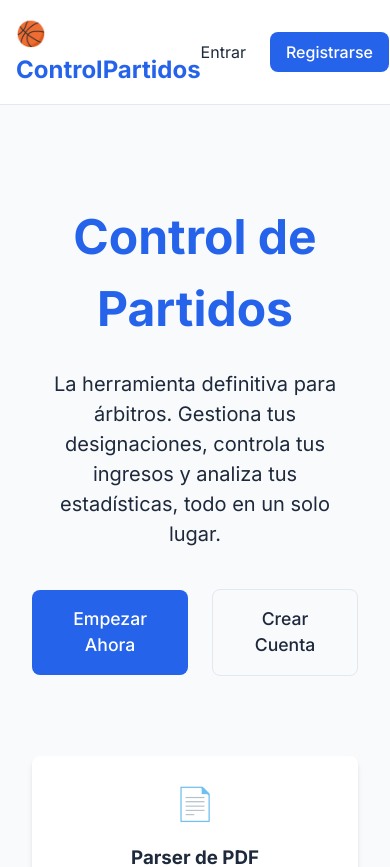
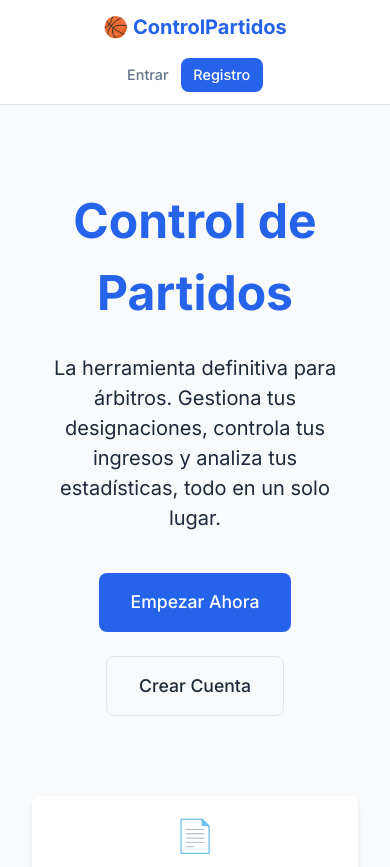
Before and after one commit to jacasho22/control-partidos, a Next.js app: page / in a window 390 px wide. Shown: the top 867 px of the page. Built offline with nearby package versions, Linux system fonts and the light colour scheme; no server answers.

Commit message:
Mejora: diseño Mobile First, Navbar responsivo y botón Cómo llegar (GPS)

```diff
--- a/src/app/globals.css
+++ b/src/app/globals.css
@@ -28,7 +28,13 @@ body {
 .container {
   max-width: 1200px;
   margin: 0 auto;
-  padding: 2rem 1rem;
+  padding: 1rem;
+}
+
+@media (min-width: 768px) {
+  .container {
+    padding: 2rem 1rem;
+  }
 }
 
 a {
@@ -40,6 +46,7 @@ button {
   cursor: pointer;
   border: none;
   font: inherit;
+  -webkit-tap-highlight-color: transparent;
 }
 
 /* Common components classes */
@@ -47,16 +54,33 @@ button {
   background: var(--white);
   border-radius: var(--radius);
   box-shadow: var(--shadow);
-  padding: 1.5rem;
+  padding: 1rem;
   margin-bottom: 1rem;
 }
 
+@media (min-width: 768px) {
+  .card {
+    padding: 1.5rem;
+  }
+}
+
 .btn {
-  display: inline-block;
-  padding: 0.5rem 1rem;
+  display: inline-flex;
+  align-items: center;
+  justify-content: center;
+  padding: 0.75rem 1.25rem;
   border-radius: var(--radius);
   font-weight: 500;
   transition: all 0.2s;
+  font-size: 0.95rem;
+  gap: 0.5rem;
+}
+
+@media (min-width: 768px) {
+  .btn {
+    padding: 0.5rem 1rem;
+    font-size: 1rem;
+  }
 }
 
 .btn-primary {
@@ -86,32 +110,148 @@ select {
   border: 1px solid var(--border);
   border-radius: var(--radius);
   font-size: 1rem;
+  appearance: none;
 }
 
 input:focus {
   outline: none;
   border-color: var(--primary);
-  ring: 2px solid var(--primary);
+  box-shadow: 0 0 0 2px rgba(37, 99, 235, 0.1);
 }
 
 .flex {
   display: flex;
-  gap: 1rem;
+  gap: 0.75rem;
   align-items: center;
+  flex-wrap: wrap;
 }
 
 .grid {
   display: grid;
-  gap: 1.5rem;
-  grid-template-columns: repeat(auto-fill, minmax(300px, 1fr));
+  gap: 1rem;
+  grid-template-columns: 1fr;
+}
+
+@media (min-width: 640px) {
+  .grid {
+    grid-template-columns: repeat(auto-fill, minmax(300px, 1fr));
+    gap: 1.5rem;
+  }
 }
 
 .text-center {
   text-align: center;
 }
+
 .mt-4 {
   margin-top: 1rem;
 }
+
 .mb-4 {
   margin-bottom: 1rem;
 }
+
+h1 {
+  font-size: 1.5rem;
+}
+
+@media (min-width: 768px) {
+  h1 {
+    font-size: 2rem;
+  }
+}
+
+/* Navbar */
+.navbar {
+  background: var(--white);
+  border-bottom: 1px solid var(--border);
+  position: sticky;
+  top: 0;
+  z-index: 100;
+}
+
+.navbar-container {
+  display: flex;
+  flex-direction: column;
+  gap: 1rem;
+  padding: 0.75rem 1rem;
+}
+
+@media (min-width: 768px) {
+  .navbar-container {
+    flex-direction: row;
+    justify-content: space-between;
+    align-items: center;
+    padding: 1rem;
+  }
+}
+
+.logo {
+  font-size: 1.25rem;
+  font-weight: bold;
+  color: var(--primary);
+  text-align: center;
+}
+
+@media (min-width: 768px) {
+  .logo {
+    font-size: 1.5rem;
+    text-align: left;
+  }
+}
+
+.nav-links {
+  display: flex;
+  gap: 0.75rem;
+  align-items: center;
+  justify-content: center;
+  flex-wrap: wrap;
+  font-size: 0.9rem;
+}
+
+@media (min-width: 768px) {
+  .nav-links {
+    gap: 1.5rem;
+    font-size: 1rem;
+  }
+}
+
+.nav-item {
+  color: var(--text-muted);
+  font-weight: 500;
+  transition: color 0.2s;
+}
+
+.nav-item:hover {
+  color: var(--primary);
+}
+
+.admin-link {
+  color: var(--text-muted);
+  font-weight: bold;
+  border: 1px solid var(--border);
+  padding: 0.2rem 0.5rem;
+  borderRadius: 4px;
+  font-size: 0.8rem;
+}
+
+.user-menu {
+  display: flex;
+  align-items: center;
+  gap: 0.75rem;
+  border-left: 1px solid var(--border);
+  padding-left: 0.75rem;
+}
+
+.signout-btn {
+  background: transparent;
+  color: var(--error);
+  font-size: 0.85rem;
+  font-weight: 500;
+}
+
+.nav-btn-signup {
+  padding: 0.4rem 0.8rem;
+  font-size: 0.9rem;
+  color: var(--white) !important;
+}
--- a/src/components/Navbar.tsx
+++ b/src/components/Navbar.tsx
@@ -6,34 +6,32 @@ import { useState } from 'react';
 
 export default function Navbar() {
   const { data: session } = useSession();
-  const [isOpen, setIsOpen] = useState(false);
 
   return (
-    <nav style={navStyle}>
-      <div className="container" style={navContainerStyle}>
-        <Link href="/" style={logoStyle}>
+    <nav className="navbar">
+      <div className="container navbar-container">
+        <Link href="/" className="logo">
           🏀 Control<span>Partidos</span>
         </Link>
 
-        <div style={navLinksStyle}>
+        <div className="nav-links">
           {session ? (
             <>
-              <Link href="/dashboard">Dashboard</Link>
-              <Link href="/matches">Mis Partidos</Link>
-              <Link href="/upload">Subir PDF</Link>
-              <Link href="/statistics">Estadísticas</Link>
+              <Link href="/dashboard" className="nav-item">Dashboard</Link>
+              <Link href="/matches" className="nav-item">Partidos</Link>
+              <Link href="/upload" className="nav-item">Subir</Link>
+              <Link href="/statistics" className="nav-item">Stats</Link>
               {session.user?.role === 'ADMIN' && (
-                <Link href="/admin" style={adminLinkStyle}>Admin</Link>
+                <Link href="/admin" className="admin-link">Admin</Link>
               )}
-              <div style={userMenuStyle}>
-                <span>{session.user?.name}</span>
-                <button onClick={() => signOut()} style={signOutBtnStyle}>Salir</button>
+              <div className="user-menu">
+                <button onClick={() => signOut()} className="signout-btn">Salir</button>
               </div>
             </>
           ) : (
             <>
-              <Link href="/login">Entrar</Link>
-              <Link href="/register" className="btn btn-primary" style={{color: 'white'}}>Registrarse</Link>
+              <Link href="/login" className="nav-item">Entrar</Link>
+              <Link href="/register" className="btn btn-primary nav-btn-signup">Registro</Link>
             </>
           )}
         </div>
@@ -42,52 +40,4 @@ export default function Navbar() {
   );
 }
 
-const navStyle: React.CSSProperties = {
-  background: 'var(--white)',
-  borderBottom: '1px solid var(--border)',
-  position: 'sticky',
-  top: 0,
-  zIndex: 100,
-};
-
-const navContainerStyle: React.CSSProperties = {
-  display: 'flex',
-  justifyContent: 'space-between',
-  alignItems: 'center',
-  padding: '1rem',
-};
-
-const logoStyle: React.CSSProperties = {
-  fontSize: '1.5rem',
-  fontWeight: 'bold',
-  color: 'var(--primary)',
-};
-
-const navLinksStyle: React.CSSProperties = {
-  display: 'flex',
-  gap: '1.5rem',
-  alignItems: 'center',
-};
-
-const userMenuStyle: React.CSSProperties = {
-  display: 'flex',
-  alignItems: 'center',
-  gap: '1rem',
-  marginLeft: '1rem',
-  paddingLeft: '1rem',
-  borderLeft: '1px solid var(--border)',
-};
-
-const signOutBtnStyle: React.CSSProperties = {
-  background: 'transparent',
-  color: 'var(--error)',
-  fontSize: '0.9rem',
-};
-
-const adminLinkStyle: React.CSSProperties = {
-  color: 'var(--text-muted)',
-  fontWeight: 'bold',
-  border: '1px solid var(--border)',
-  padding: '0.25rem 0.5rem',
-  borderRadius: '4px',
-};
+// Estos estilos se moverán a globals.css para mejor manejo de media queries
```
Also changed, not shown: src/components/MatchCard.tsx (+27 -1 lines).
